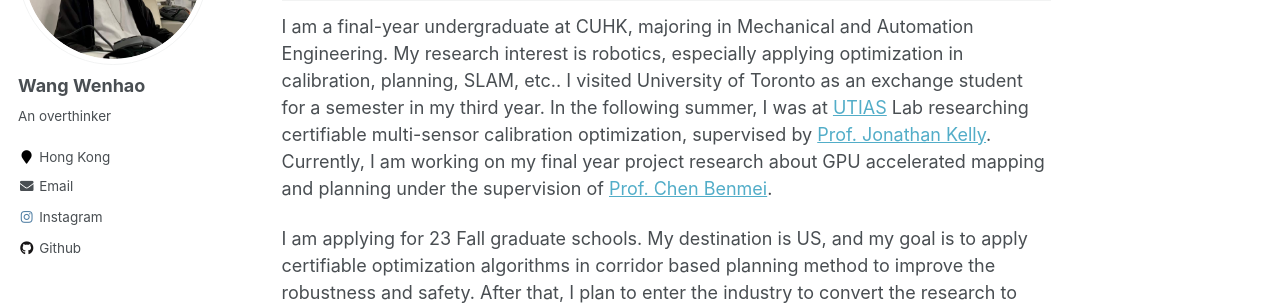
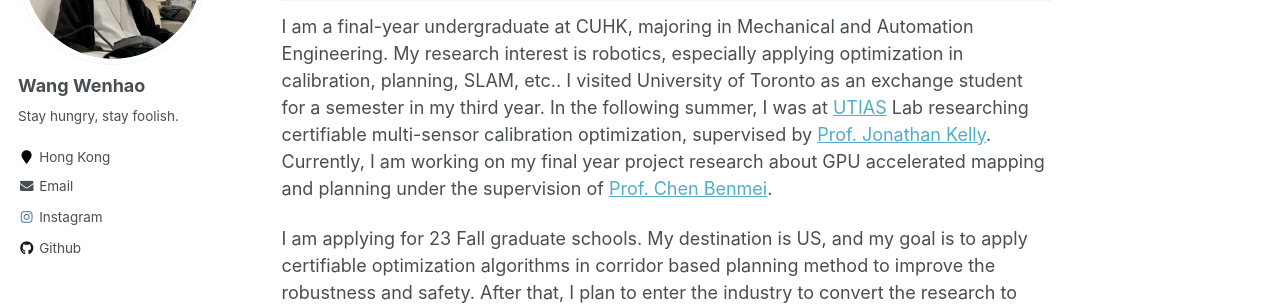
Before and after one commit to Hao-Starrr/Hao-Starrr.github.io, a Jekyll site: the page built from _pages/about.md, in a window 1280 px wide. Shown: the part 243-548 px from the top of the page. Built offline with Jekyll 4.4.1, drawn with Linux system fonts in a browser that asks for light colours.

Commit message:
Update _config.yml

```diff
--- a/_config.yml
+++ b/_config.yml
@@ -82,7 +82,7 @@
 author:
   name             : "Wang Wenhao"
   avatar           : "profile.png"
-  bio              : "An overthinker"
+  bio              : "Stay hungry, stay foolish."
   location         : "Hong Kong"
   employer         :
   pubmed           :  # "https://www.ncbi.nlm.nih.gov/pubmed/?term=john+snow"
```
